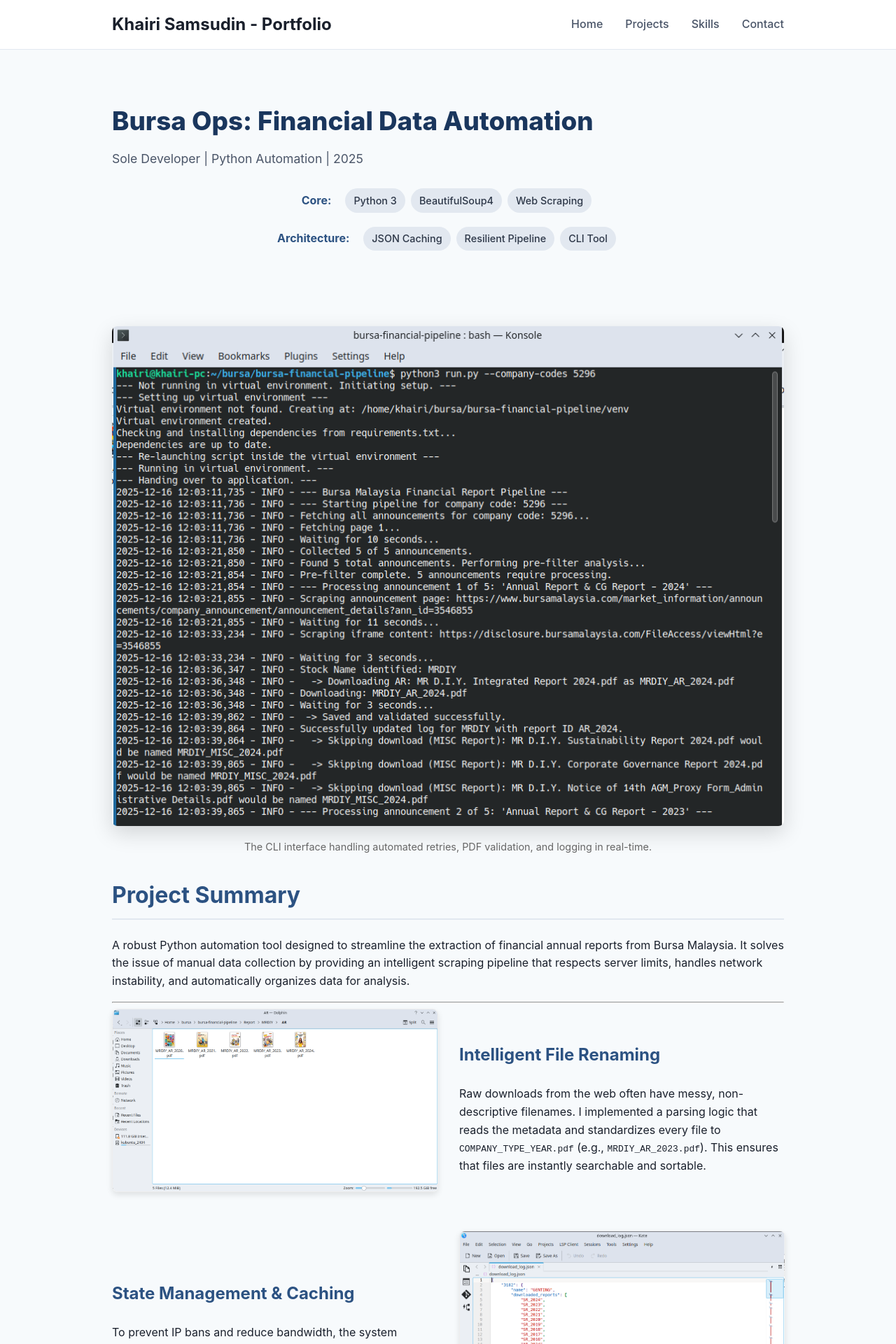
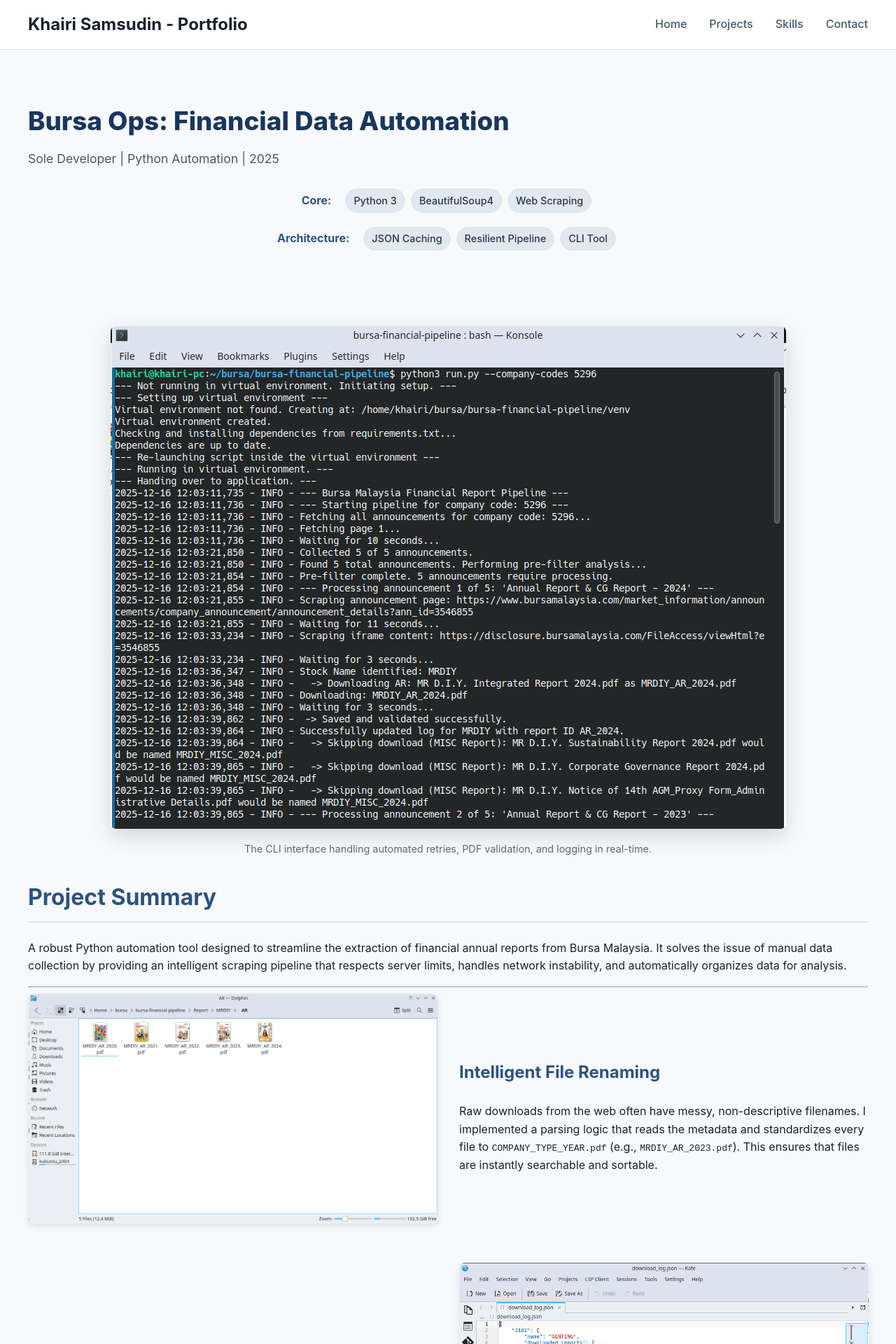
Before and after one commit to xion-xion/xion-xion.github.io, a Jekyll site: the page built from projects/project-bursa-ops.html, in a window 1280 px wide. Shown: the top 1920 px of the page at 70% size. Built offline with Jekyll 4.4.1, drawn with Linux system fonts in a browser that asks for light colours.

Commit message:
Expand global layout width to 1200px and add single-line desktop rule for project headers

```diff
--- a/assets/css/style.css
+++ b/assets/css/style.css
@@ -9,7 +9,7 @@
 }
 
 main {
-    max-width: 960px;
+    max-width: 1200px;
     margin: 2rem auto;
     padding: 0 1rem;
 }
@@ -22,7 +22,7 @@
 }
 
 header nav {
-    max-width: 960px;
+    max-width: 1200px;
     margin: 0 auto;
     padding: 0 1rem;
     display: flex;
@@ -925,6 +925,12 @@
     font-weight: 800;
 }
 
+@media (min-width: 992px) {
+    .project-hero h1 {
+        white-space: nowrap;
+    }
+}
+
 .project-subtitle {
     font-size: 1.2rem;
     line-height: 1.6;
```
